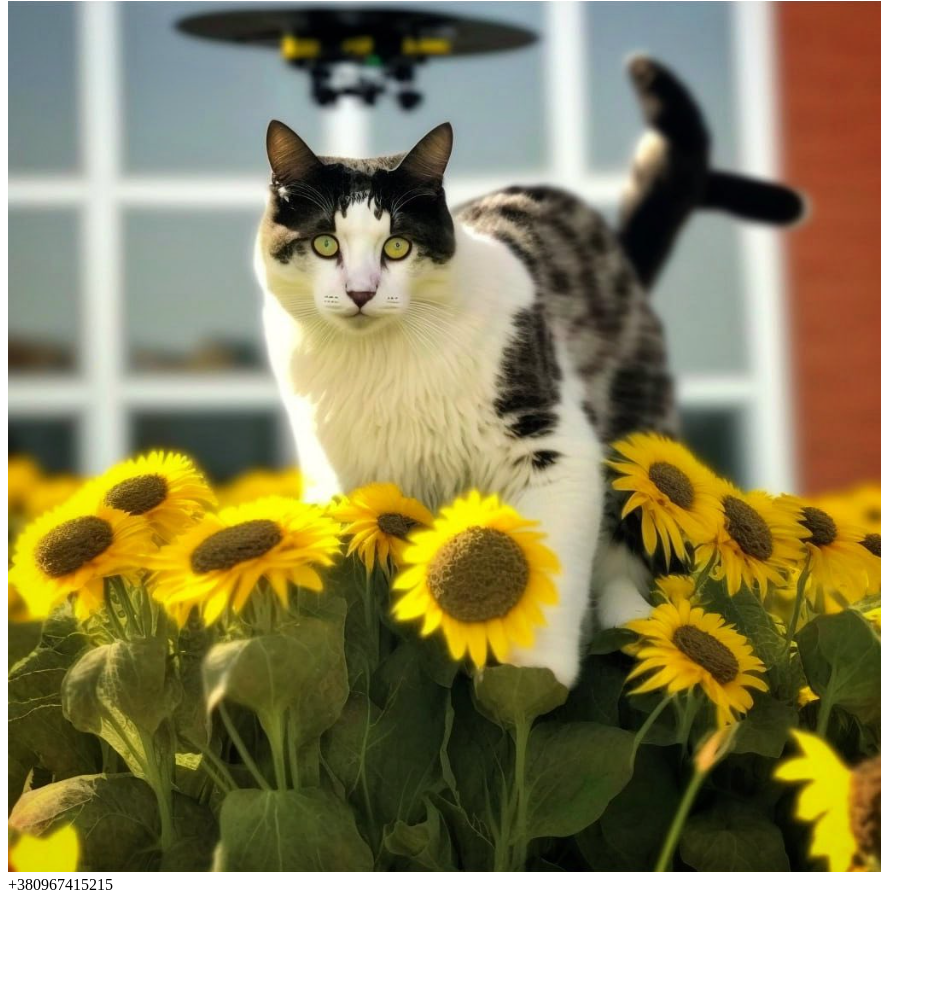
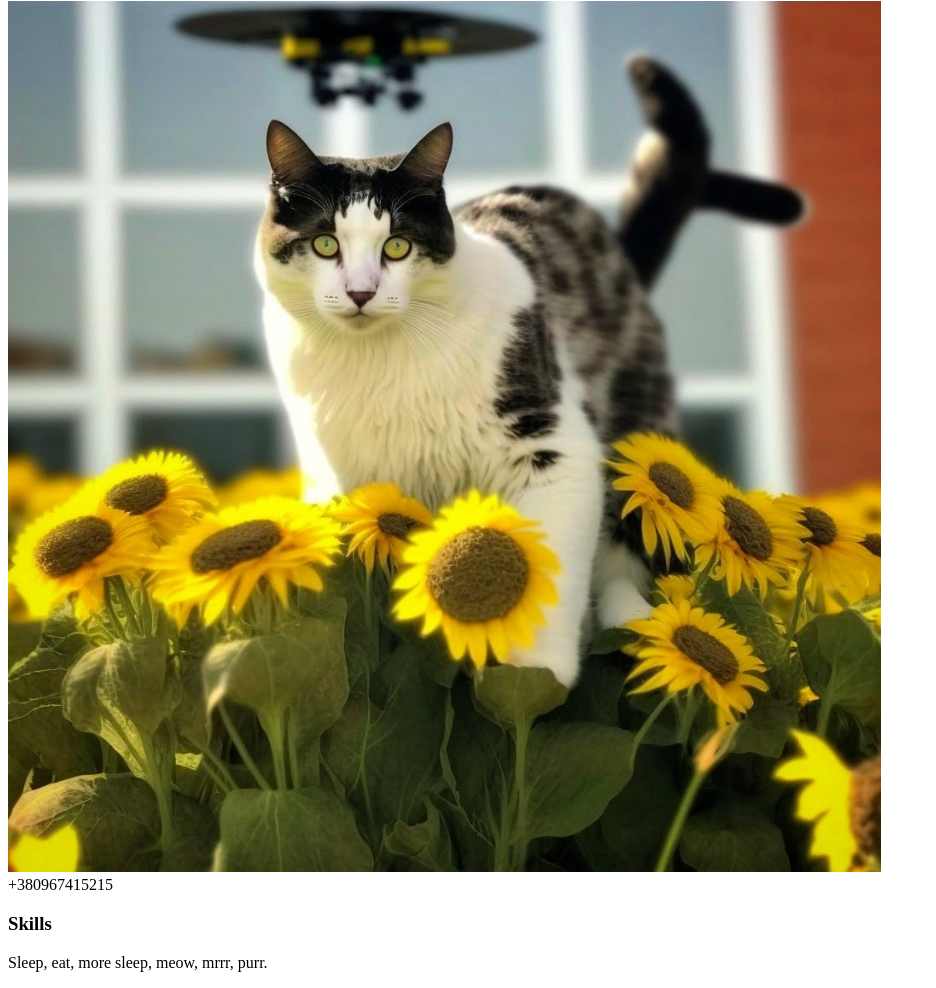
Before and after one commit to MappariChan/homepage, a plain HTML site: page index.html in a window 1280 px wide. Shown: the part 4611-5599 px from the top of the page, without its empty margins (0-936 px from the left). Before the commit the page ends 5513 px from the top, so only its background shows below. Drawn offline with Linux system fonts and the light colour scheme.

Commit message:
Added skills container

```diff
--- a/index.html
+++ b/index.html
@@ -98,6 +98,16 @@
             </div>
           </div>
         </div>
+        <div class="container">
+          <div class="resume__block">
+            <div class="skills">
+              <h3 class="skills__header">Skills</h3>
+              <p class="skills__text">
+                Sleep, eat, more sleep, meow, mrrr, purr.
+              </p>
+            </div>
+          </div>
+        </div>
       </div>
     </main>
   </body>
```
